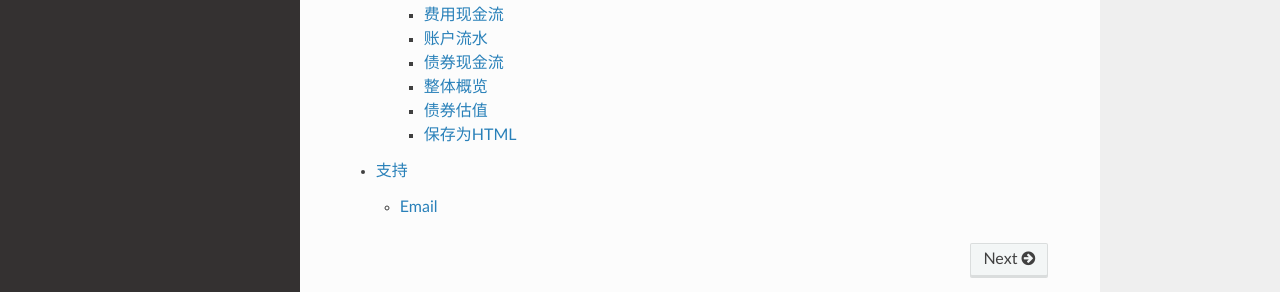
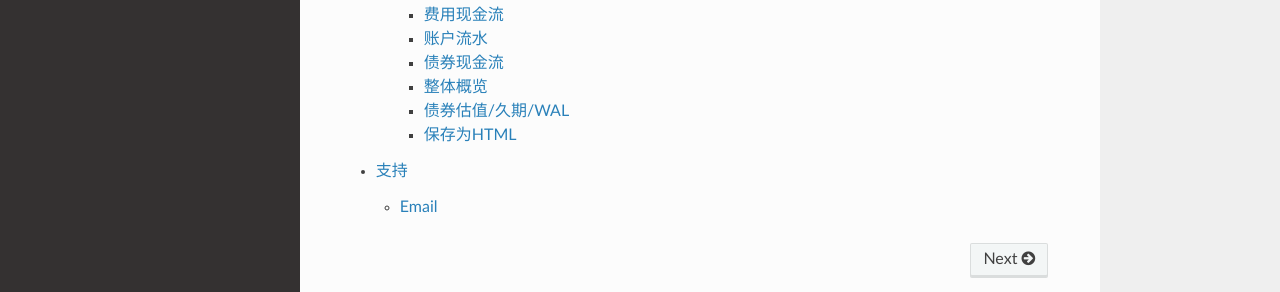
Before and after one commit to yellowbean/pyabs-doc, a Sphinx documentation site: the page built from docs/source/index.rst, in a window 1280 px wide and 900 px high, scrolled down 901 px. Shown: the part 492-784 px from the top of the window. Built offline with Sphinx 7.4.7 and the Read the Docs theme 2.0.0, drawn with Linux system fonts in a browser that asks for light colours.

```diff
--- a/docs/source/分析.rst
+++ b/docs/source/分析.rst
@@ -175,7 +175,7 @@
 
   show(result)
 
-债券估值
+债券估值/久期/WAL
 ^^^^
 
 按照``run()``参数``pricing``传入的内容，对债券进行估值。结果可以通过``pricing``查看
```
